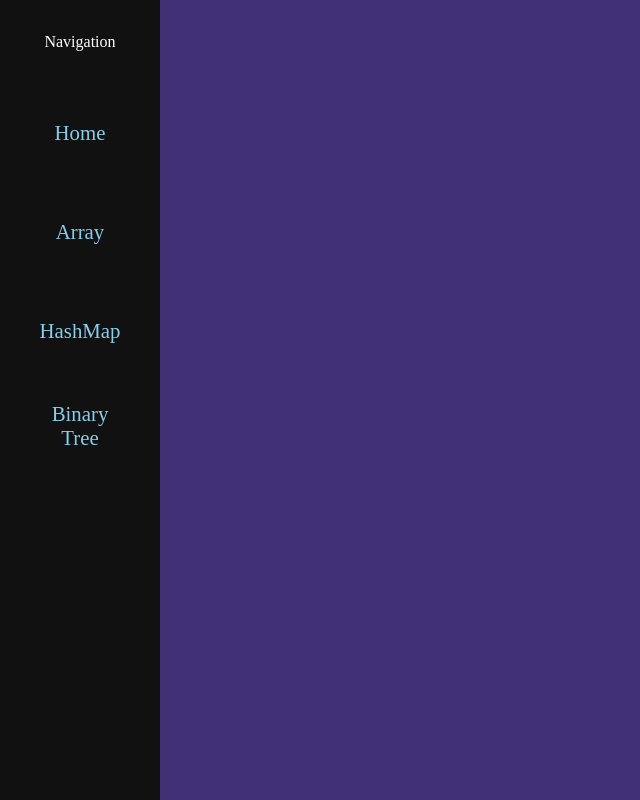
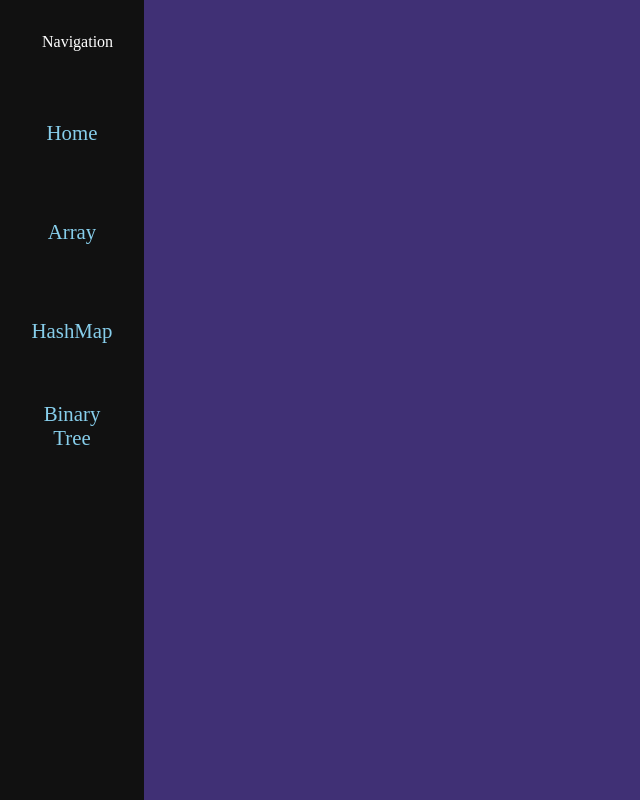
Before and after one commit to kjameer0/hashmap-visualizer, a React (Vite) app: page / in a window 1280 px wide. Both pictures are taken after a click on the button "NAV". Shown: the whole page, without its empty margins (0-640 px from the left). Built offline with nearby package versions, Linux system fonts and the light colour scheme.

Commit message:
fixed: btree set left and set right buttons place new val in correct spot

```diff
--- a/src/components/BinaryTreeDisplay.tsx
+++ b/src/components/BinaryTreeDisplay.tsx
@@ -1,7 +1,7 @@
 import { BinaryTreeMaker, BinaryTreeNode, getBaseLog, makeRows } from 'utils/binaryTree-utils';
 import BinaryTreeVisNode from './BinaryTreeVisNode';
 import * as CSS from 'csstype';
-import { useState } from 'react';
+import { useEffect, useState } from 'react';
 const gridStyles: CSS.Properties = {
   display: 'flex',
   border: '0px solid white',
@@ -49,7 +49,9 @@ export default function BinaryTreeDisplay({
   handleDelete: () => void;
   focused: boolean;
 }) {
-  console.log(makeRows(currentTree));
+  useEffect(() => {
+    console.log(focused);
+  });
   return (
     <div className="btree-grid" style={gridStyles}>
       {makeRows(currentTree).map((e, idx) => {
--- a/src/components/BinaryTreeVisNode.tsx
+++ b/src/components/BinaryTreeVisNode.tsx
@@ -52,6 +52,7 @@ export default function BinaryTreeVisNode({
   );
   function handleKeyPress(e: React.KeyboardEvent<HTMLButtonElement>) {
     try {
+      console.log(selected, idx);
       if (selected !== idx) return;
       if (!focused && e.key === 'Backspace') handleDelete();
     } catch (error) {
--- a/src/components/NavBar.tsx
+++ b/src/components/NavBar.tsx
@@ -31,7 +31,10 @@ export default function NavBar({
   setOpen: (open: boolean) => void;
 }) {
   return (
-    <nav className={'nav-bar'} style={{ ...barStyle, width: open ? '10rem' : '0rem' }}>
+    <nav
+      className={'nav-bar'}
+      style={{ ...barStyle, width: open ? '9rem' : '0rem', display: open ? 'block' : 'none' }}
+    >
       <ul>
         <li>
           <button className="nav-button" onClick={() => setOpen(!open)}>
--- a/src/components/visualizers/BinaryTree.tsx
+++ b/src/components/visualizers/BinaryTree.tsx
@@ -58,7 +58,6 @@ export default function BinaryTree() {
   const [leftChild, setLeftChild] = useState(-1);
   const [rightChild, setRightChild] = useState(-1);
   const [focused, setFocused] = useState(false);
-
   function handleSelectedChange(e: React.ChangeEvent<HTMLInputElement>) {
     try {
       const val = e.target.value;
@@ -66,12 +65,12 @@ export default function BinaryTree() {
         throw new Error('invalid input');
       }
       setSelectedText(val);
-      const newVal = Number(val);
+      const newVal = val === '' ? -1 : Number(val);
       setSelected(newVal);
       setParentSelect(currentTree.getParentIdx(newVal));
       setLeftChild(currentTree.getLeftChildIdx(newVal));
-      setRightChild(currentTree.getRightChildIdx(newVal));
-      setOutput(currentTree.getVal(Number(newVal)));
+      setRightChild(newVal === -1 ? -1 : currentTree.getRightChildIdx(newVal));
+      setOutput(currentTree.getVal(newVal));
       setErrorText('');
     } catch (error) {
       setErrorText(produceErrorMessage(error));
@@ -112,7 +111,7 @@ export default function BinaryTree() {
         throw new Error('enter a value and select a node');
       }
       const newTree = new BinaryTreeMaker([...currentTree.tree]);
-      newTree.insert(val, selected, 'left');
+      newTree.insert(val, selected, 'right');
       setCurrentTree(newTree);
       setOutput(val);
       setVal('');
--- a/src/index.css
+++ b/src/index.css
@@ -8,6 +8,9 @@
 * {
   font-size: 20px;
   border: 10px solid blue;
+}
+*:focus {
+  box-shadow: 0 0 0 2px #f90; /* or whatever colour you'd prefer */
 }
 body {
   background-color: #403075;
@@ -35,8 +38,11 @@ nav > ul > li {
   color: white;
   position: absolute;
   top: 2px;
-  left: -5px;
+  left: -1px;
   padding: .5rem 1rem;
+}
+.App > .nav-button:focus {
+  box-shadow: 0 0 0 2px #f90;
 }
 .App > .nav-button:hover {
   background-color: pink;
```
